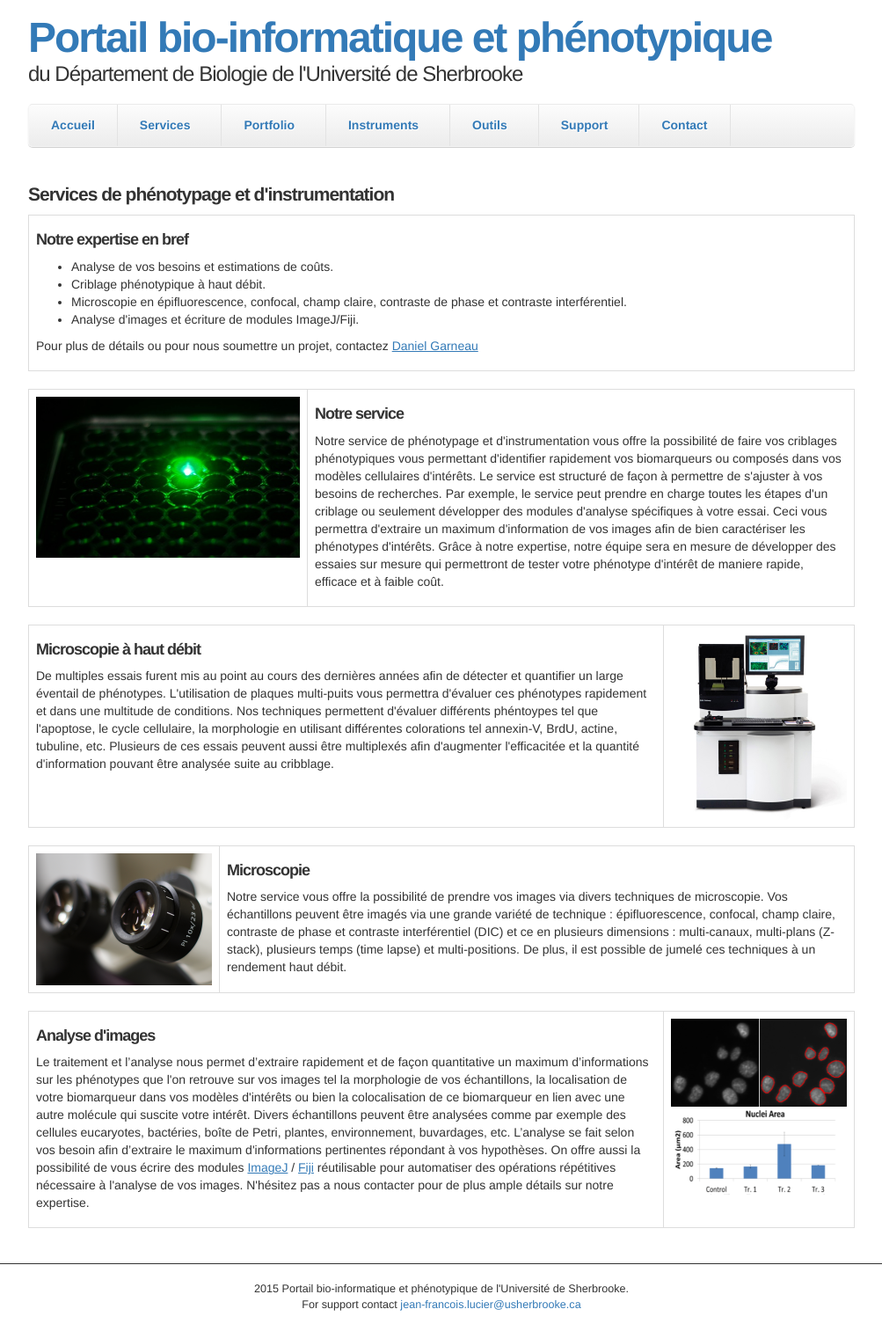
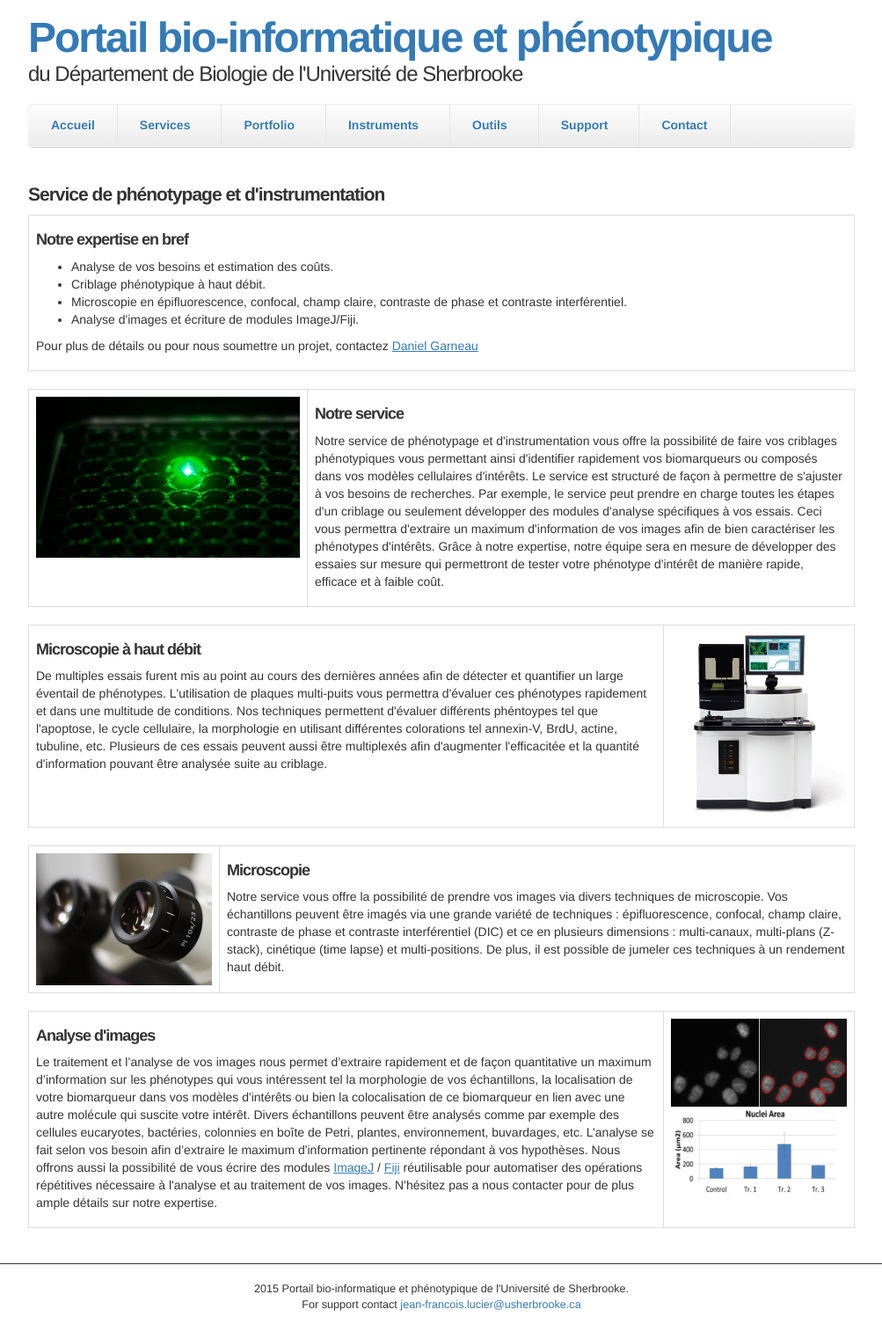
Before and after one commit to jflucier/bioinfo-portal-, a Jekyll site: the page built from portal/services/microscopie.md, in a window 1280 px wide. Shown: the whole page at 88% size, without its empty margins (48-1051 px from the left). Built offline with Jekyll 4.4.1, drawn with Linux system fonts in a browser that asks for light colours; nearby versions of some CDN libraries; Markdown is read by kramdown in place of the engine named in the settings.

Commit message:
Orthographe

```diff
--- a/portal/services/microscopie.md
+++ b/portal/services/microscopie.md
@@ -2,7 +2,7 @@
 layout: default
 ---
 
-<h2>Services de phénotypage et d'instrumentation</h2>
+<h2>Service de phénotypage et d'instrumentation</h2>
 
 <table >
 <tbody>
@@ -11,7 +11,7 @@ layout: default
 <p>
 <h4><b>Notre expertise en bref</b></h4>
 <ul>
-<li>Analyse de vos besoins et estimations de coûts.</li>
+<li>Analyse de vos besoins et estimation des coûts.</li>
 <li>Criblage phénotypique à haut débit.</li>
 <li>Microscopie en épifluorescence, confocal, champ claire, contraste de phase et contraste interférentiel.</li>
 <li>Analyse d'images et écriture de modules ImageJ/Fiji.</li>
@@ -33,12 +33,12 @@ soumettre un projet, contactez <a href='/contact.html'>Daniel Garneau</a>
 <td >
 <h4><b>Notre service</b></h4>
 <p>
-Notre service de phénotypage et d'instrumentation vous offre la possibilité de faire vos criblages phénotypiques vous permettant d'identifier rapidement
+Notre service de phénotypage et d'instrumentation vous offre la possibilité de faire vos criblages phénotypiques vous permettant ainsi d'identifier rapidement
 vos biomarqueurs ou composés dans vos modèles cellulaires d'intérêts. Le service est structuré de façon à permettre de s'ajuster
 à vos besoins de recherches. Par exemple, le service peut prendre en charge toutes les étapes d'un criblage ou seulement développer
-des modules d'analyse spécifiques à votre essai. Ceci vous permettra d'extraire un maximum d'information de vos images afin
+des modules d'analyse spécifiques à vos essais. Ceci vous permettra d'extraire un maximum d'information de vos images afin
 de bien caractériser les phénotypes d'intérêts. Grâce à notre expertise, notre équipe sera en mesure de développer des essaies sur mesure qui permettront
-de tester votre phénotype d'intérêt de maniere rapide, efficace et à faible coût.
+de tester votre phénotype d'intérêt de manière rapide, efficace et à faible coût.
 </p>
 </td>
 </tr>
@@ -56,7 +56,7 @@ De multiples essais furent mis au point au cours des dernières années afin de
 L'utilisation de plaques multi-puits vous permettra d'évaluer ces phénotypes rapidement et dans une multitude de conditions.
 Nos techniques permettent d'évaluer différents phéntoypes tel que l'apoptose, le cycle cellulaire, la morphologie en utilisant
 différentes colorations tel annexin-V, BrdU, actine, tubuline, etc. Plusieurs de ces essais peuvent aussi être multiplexés afin d'augmenter
-l'efficacitée et la quantité d'information pouvant être analysée suite au cribblage.
+l'efficacitée et la quantité d'information pouvant être analysée suite au criblage.
 </p>
 </td>
 <td width='200px' ><img src='/images/bd_pathway_855.jpg' width='200px' /></td>
@@ -72,9 +72,9 @@ l'efficacitée et la quantité d'information pouvant être analysée suite au cr
 <h4><b>Microscopie</b></h4>
 <p>
 Notre service vous offre la possibilité de prendre vos images via divers techniques de microscopie. Vos échantillons peuvent être
-imagés via une grande variété de technique : épifluorescence, confocal, champ claire, contraste de phase et contraste interférentiel (DIC)
-et ce en plusieurs dimensions : multi-canaux, multi-plans (Z-stack), plusieurs temps (time lapse) et multi-positions. De plus, il est possible
-de jumelé ces techniques à un rendement haut débit.
+imagés via une grande variété de techniques : épifluorescence, confocal, champ claire, contraste de phase et contraste interférentiel (DIC)
+et ce en plusieurs dimensions : multi-canaux, multi-plans (Z-stack), cinétique (time lapse) et multi-positions. De plus, il est possible
+de jumeler ces techniques à un rendement haut débit.
 </p>
 </td>
 </tr>
@@ -87,13 +87,13 @@ de jumelé ces techniques à un rendement haut débit.
 <td >
 <h4><b>Analyse d'images</b></h4>
 <p>
-Le traitement et l’analyse nous permet d’extraire rapidement et de façon quantitative un
-maximum d’informations sur les phénotypes que l'on retrouve sur vos images tel la morphologie de vos échantillons,
+Le traitement et l’analyse de vos images nous permet d’extraire rapidement et de façon quantitative un
+maximum d’information sur les phénotypes qui vous intéressent tel la morphologie de vos échantillons,
 la localisation de votre biomarqueur dans vos modèles d'intérêts ou bien la colocalisation de ce biomarqueur en lien avec une autre molécule
-qui suscite votre intérêt. Divers échantillons peuvent être analysées comme par exemple des cellules eucaryotes, bactéries, boîte de Petri, plantes,
-environnement, buvardages, etc. L’analyse se fait selon vos besoin afin d’extraire le maximum d'informations pertinentes répondant à vos hypothèses.
-On offre aussi la possibilité de vous écrire des modules <a href='http://imagej.nih.gov/ij/features.html'>ImageJ</a> / <a href='http://fiji.sc/Fiji'>Fiji</a>
-réutilisable pour automatiser des opérations répétitives nécessaire à l'analyse de vos images. N'hésitez pas a nous contacter pour de plus ample détails sur notre
+qui suscite votre intérêt. Divers échantillons peuvent être analysés comme par exemple des cellules eucaryotes, bactéries, colonnies en boîte de Petri, plantes,
+environnement, buvardages, etc. L’analyse se fait selon vos besoin afin d’extraire le maximum d'information pertinente répondant à vos hypothèses.
+Nous offrons aussi la possibilité de vous écrire des modules <a href='http://imagej.nih.gov/ij/features.html'>ImageJ</a> / <a href='http://fiji.sc/Fiji'>Fiji</a>
+réutilisable pour automatiser des opérations répétitives nécessaire à l'analyse et au traitement de vos images. N'hésitez pas a nous contacter pour de plus ample détails sur notre
 expertise.
 </p>
 </td>
```
Also changed, not shown: portal/services/bioinformatique.md (+5 -5 lines).
